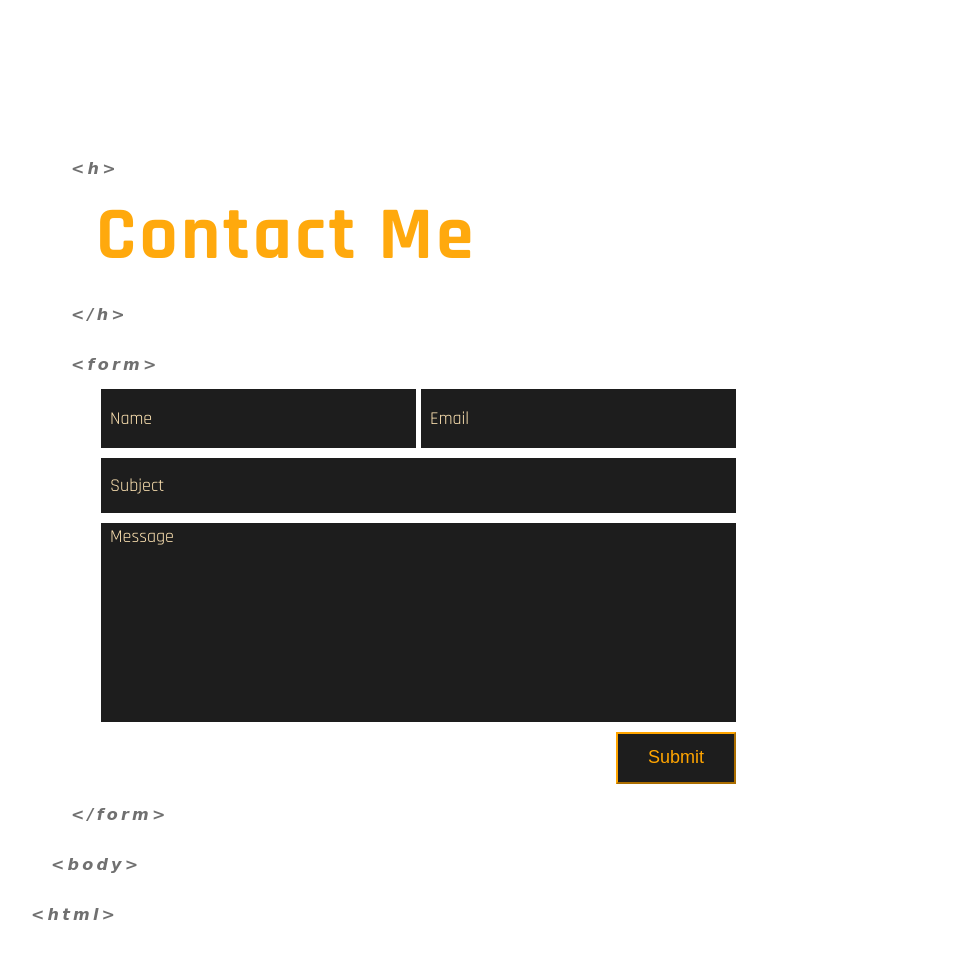
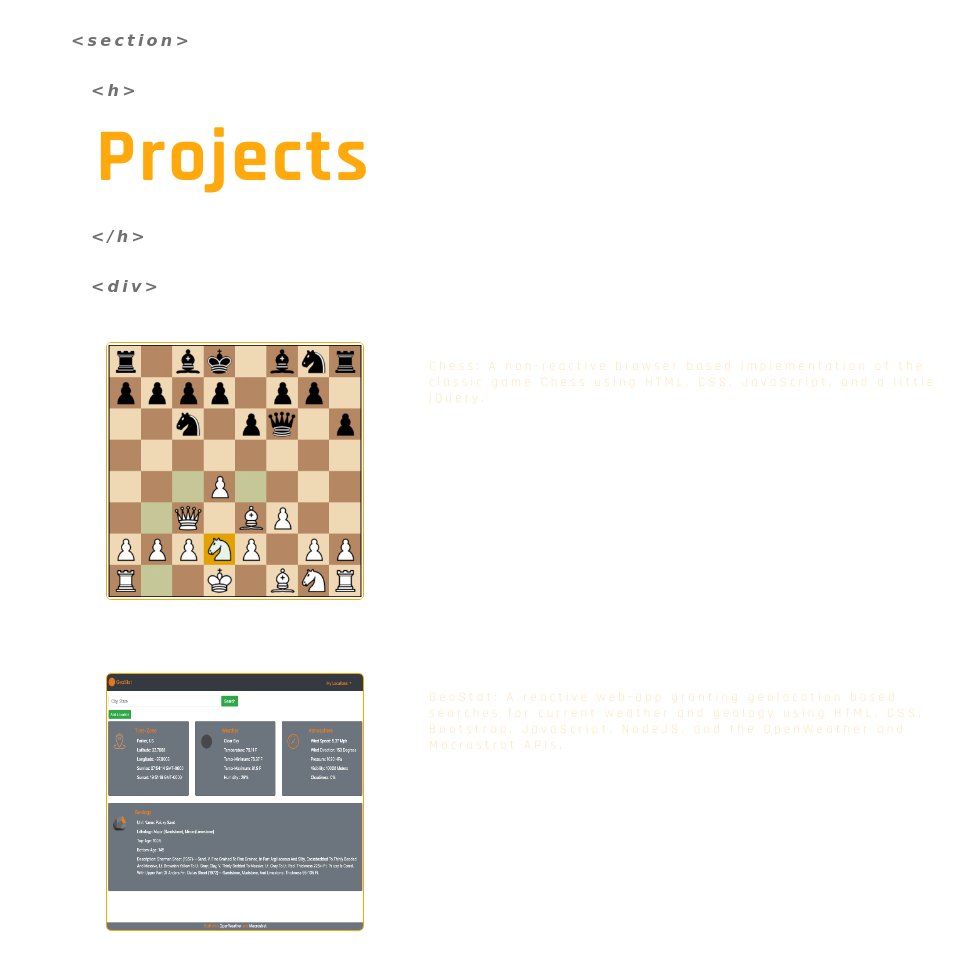
Before and after one commit to dreeter/personal-site, a plain HTML site: page index.html in a window 1280 px wide. Shown: the part 1040-2001 px from the top of the page, without its empty margins (169-1133 px from the left). Drawn offline with nearby package versions, Linux system fonts and the light colour scheme.

Commit message:
Add projects section

```diff
--- a/index.html
+++ b/index.html
@@ -32,7 +32,7 @@
             ><i class="fa-brands fa-square-github fa-lg"></i
           ></a>
 
-          <a class="nav-link" href="#aboutSection"> ABOUT </a>
+          <a id="aboutLink" class="nav-link" href="#aboutSection"> ABOUT </a>
           <a class="nav-link" href="#projectsSection"> PROJECTS </a>
           <a class="nav-link" href="#contactSection"> CONTACT </a>
         </div>
@@ -59,6 +59,45 @@
               backpacking, and unicycling poorly.
             </p>
             <span class="lg-left-margin"><h4>&lt;/p&gt;</h4></span>
+          </div>
+        </section>
+        <section id="projectsSection">
+          <div class="section-content">
+            <span class="lg-left-margin"><h4>&lt;section&gt;</h4></span>
+            <span class="xl-left-margin"><h4>&lt;h&gt;</h4></span>
+            <h1>Projects</h1>
+            <span class="xl-left-margin"><h4>&lt;/h&gt;</h4></span>
+            <span class="xl-left-margin"><h4>&lt;div&gt;</h4></span>
+
+            <div id="project-content">
+              <div class="project">
+                <img src="./images/chess.png" alt="" />
+                <p>
+                  Chess: A non-reactive browser based implementation of the
+                  classic game Chess using HTML, CSS, JavaScript, and a little
+                  jQuery.
+                </p>
+              </div>
+              <div class="project">
+                <img class="hover-big" src="./images/geostat-org.png" alt="" />
+                <p>
+                  GeoStat: A reactive web-app granting geolocation based
+                  searches for current weather and geology using HTML, CSS,
+                  Bootstrap, JavaScript, NodeJS, and the OpenWeather and
+                  Macrostrat APIs.
+                </p>
+              </div>
+              <div class="project">
+                <img src="./images/geostat-ang.png" alt="" />
+                <p>
+                  GeoStat: An re-implementation and expansion of the original
+                  GeoStat project built with Angular. Location-based weather,
+                  geology, and weather forecasts.
+                </p>
+              </div>
+            </div>
+            <span class="xl-left-margin"><h4>&lt;/div&gt;</h4></span>
+            <span class="lg-left-margin"><h4>&lt;/section&gt;</h4></span>
           </div>
         </section>
         <section id="contactSection">
@@ -99,11 +138,11 @@
                 ></textarea>
               </div>
 
-              <button type="submit">Submit</button>
+              <button type="submit">Send!</button>
             </form>
             <span class="lg-left-margin"><h4>&lt;/form&gt;</h4></span>
-            <span class="md-left-margin"><h4>&lt;body&gt;</h4></span>
-            <span class="sm-left-margin"><h4>&lt;html&gt;</h4></span>
+            <span class="md-left-margin"><h4>&lt;/body&gt;</h4></span>
+            <span class="sm-left-margin"><h4>&lt;/html&gt;</h4></span>
           </div>
         </section>
       </div>
--- a/js/index.js
+++ b/js/index.js
@@ -29,9 +29,11 @@ function init() {
     container.appendChild( renderer.domElement );
 }
 
-document.getElementById('about-anchor').addEventListener('click', ()=>{
-    camera.position.z = 1.5;
-});
+// document.getElementById('aboutLink').addEventListener('click', ()=>{
+//     console.log("Hello!");
+//     camera.position.z = 2;
+//     renderer.render(scene, camera)
+// });
 
 
 function animate() {
--- a/styles/_profile-image.scss
+++ b/styles/_profile-image.scss
@@ -2,6 +2,7 @@
     position: fixed;
     z-index: 1000;
     border-radius: 10px;
+    border: 1px solid $brightOrange;
 }
 
 @media (min-width: 992px) {
--- a/styles/_sections.scss
+++ b/styles/_sections.scss
@@ -10,8 +10,8 @@ section {
         flex-direction: column;
         align-content: flex-start;
         align-items: flex-start;
-        margin-bottom: 30px;
-        margin-top: 30px;
+        // margin-bottom: 30px;
+        // margin-top: 30px;
 
         form {
             margin-left: 65px;
@@ -84,10 +84,49 @@ section {
             button:hover {
                 background-color: $brightOrange;
                 color: #1D1D1D;
-                border-color: #1D1D1D;
+                border-color: $brightOrange;
             }
 
 
+        }
+
+
+        #project-content {
+            display: flex;
+            flex-direction: column;
+            align-items: center;
+            align-content: center;
+            margin-left: 65px;
+
+            .project {
+
+                margin: 10px;
+                display: flex;
+                flex: row;
+                align-items: center;
+                align-content: center;
+
+                img {
+                    width: 20vw;
+                    height: 20vw;
+                    border-radius: 5px;
+                    border: 1px solid $brightOrange;
+
+                }
+
+                img:hover {
+                    height: 19vw;
+                    width: 19vw;
+                }
+
+                p {
+                    margin-top: 5%;
+                    width: 40vw;
+                    height: 20vw;
+                    font-size: small;
+                }
+
+            }
         }
 
 
@@ -137,18 +176,25 @@ section {
             margin-left: 40px;
         }
 
+        .xl-left-margin {
+            margin-left: 60px;
+        }
+
     }
 }
 
 @media (max-width: 991px ){
     section {
-        margin: 100px 60px 100px 30px;
+        margin: 100px 60px 100px 20px;
+        // margin: 25% 10% 10% 5%;
+
     }
 }
 
 @media (min-width: 992px) {
     section {
-        margin: 100px 300px 150px 200px;
+        margin: 100px 100px 150px 200px;
+        // margin: 5% 15% 20% 10%;
 
     }
 }
```
Also changed, not shown: images/chess.png (added), images/geostat-ang.png (added), images/geostat-org.png (added), styles/style.css, 1 other file.
